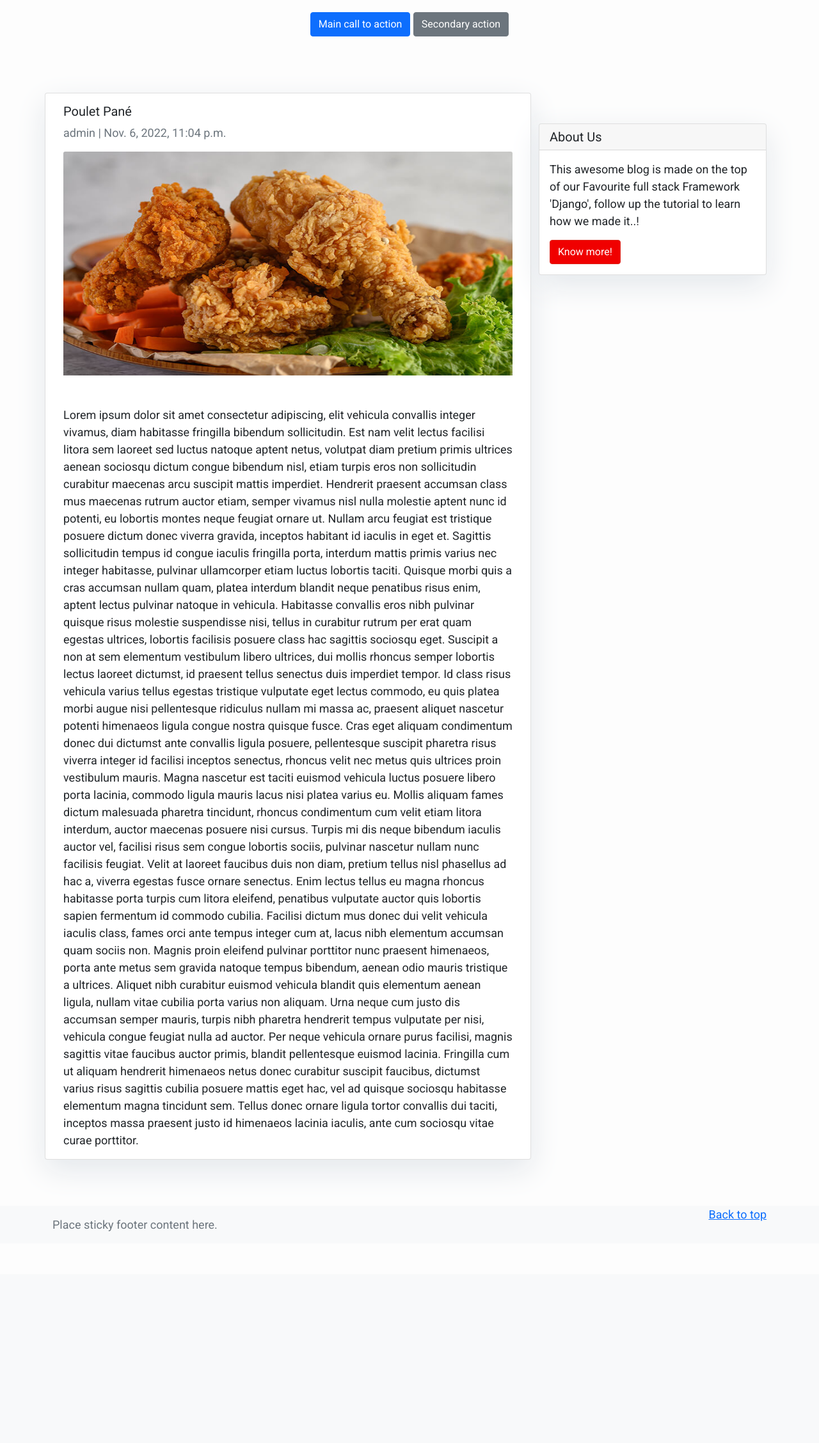
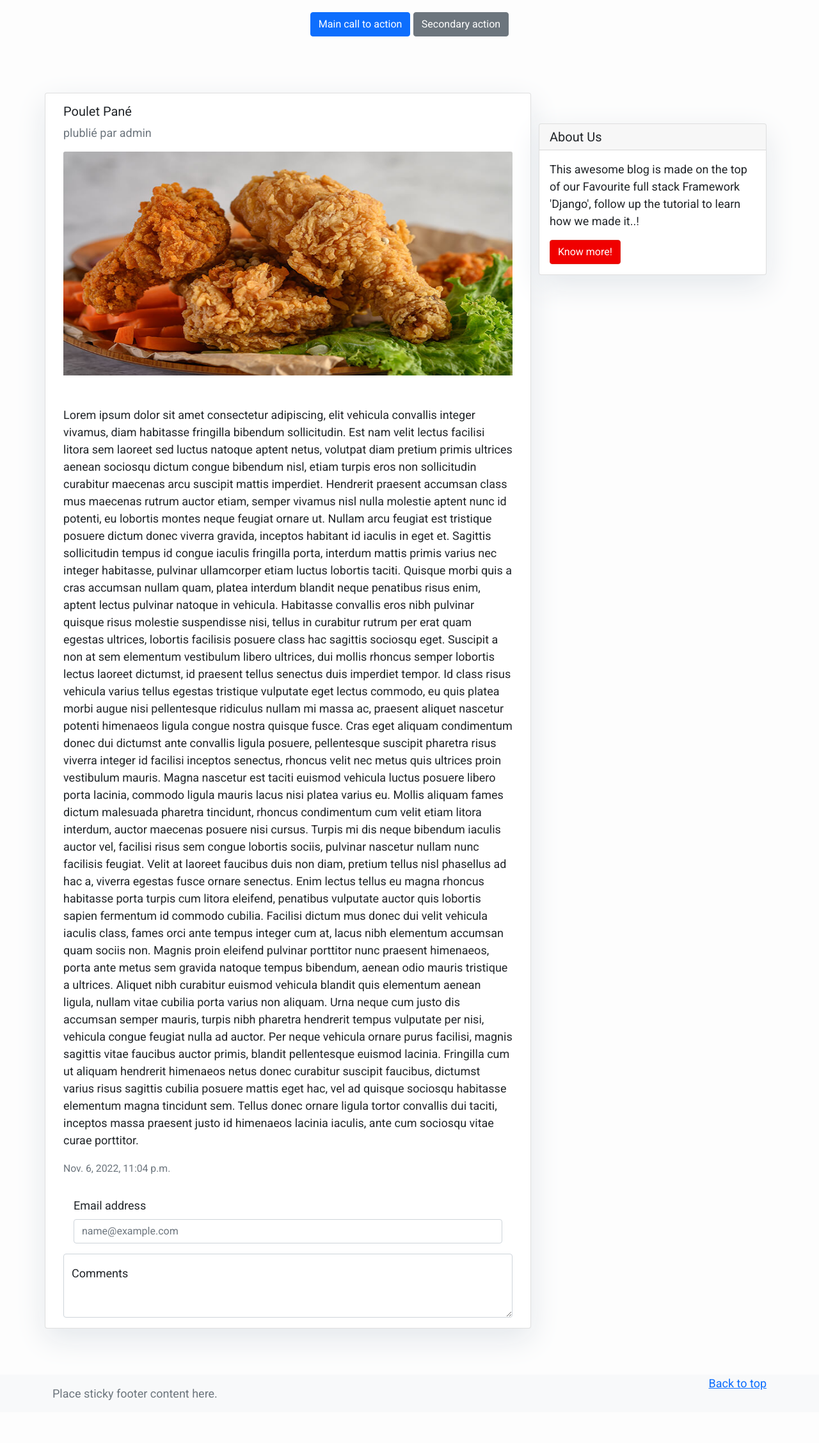
Before and after one commit to Davisme2/BlogDjango, a Django app: a page that uses Blog/templates/Blog/post_detail.html in a window 1280 px wide. Shown: the part 274-2530 px from the top of the page at 64% size. Before the commit the page ends 2199 px from the top, so only its background shows below. Run offline with Django 4.2, Linux system fonts and the light colour scheme; data comes from the database, SQL or seed files in the repository; some libraries are stand-ins or nearby versions.

Commit message:
frontend detail page

```diff
--- a/Blog/models.py
+++ b/Blog/models.py
@@ -7,9 +7,17 @@ STATUS = {
 }
 
 
+class Category(models.Model):
+    name = models.CharField(max_length=150)
+
+    def __str__(self):
+        return self.name
+
+
 class Post(models.Model):
     title = models.CharField(max_length=200, unique=True)
     slug = models.SlugField(max_length=200, unique=True)
+    category = models.ForeignKey(Category, on_delete=models.CASCADE, null=True, blank=True)
     author = models.ForeignKey(User, on_delete=models.CASCADE, related_name='blog_posts')
     content = models.TextField()
     image = models.ImageField()
--- a/Blog/templates/Blog/post_detail.html
+++ b/Blog/templates/Blog/post_detail.html
@@ -8,9 +8,20 @@
     <div class="col-md-8 card mb-4  mt-3 left  top">
       <div class="card-body">
         <h5 class="card-title">{{ detail.title }}</h5>
-        <p class=" text-muted">{{ detail.author }} | {{ detail.created_on }}</p>
+        <p class=" text-muted">plublié par {{ detail.author }}</p>
         <img src="{{ detail.image.url }}" alt="Post image" class="card-img-top mb-5" style="height: 350px">
         <p class="card-text ">{{ detail.content | safe }}</p>
+        <div class="mb-3">
+        <small class="text-muted">{{ detail.created_on }}</small>
+      </div>
+      <div class="card-body">
+        <label for="exampleFormControlInput1" class="form-label">Email address</label>
+          <input type="email" class="form-control" id="exampleFormControlInput1" placeholder="name@example.com">
+        </div>
+        <div class="form-floating">
+          <textarea class="form-control" placeholder="Leave a comment here" id="floatingTextarea2" style="height: 100px"></textarea>
+          <label for="floatingTextarea2">Comments</label>
+        </div>
       </div>
     </div>
     {% include 'Blog/sidebar.html' %}
```
